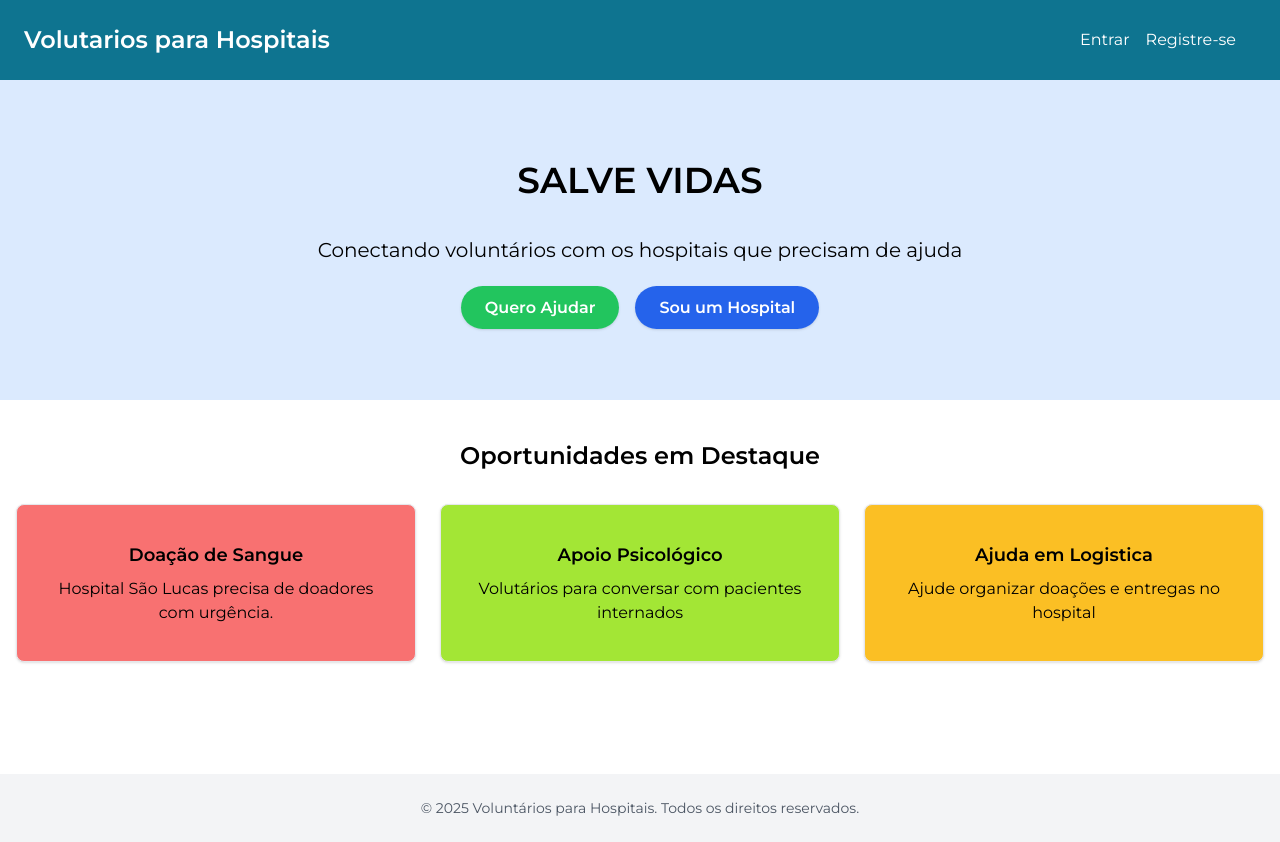
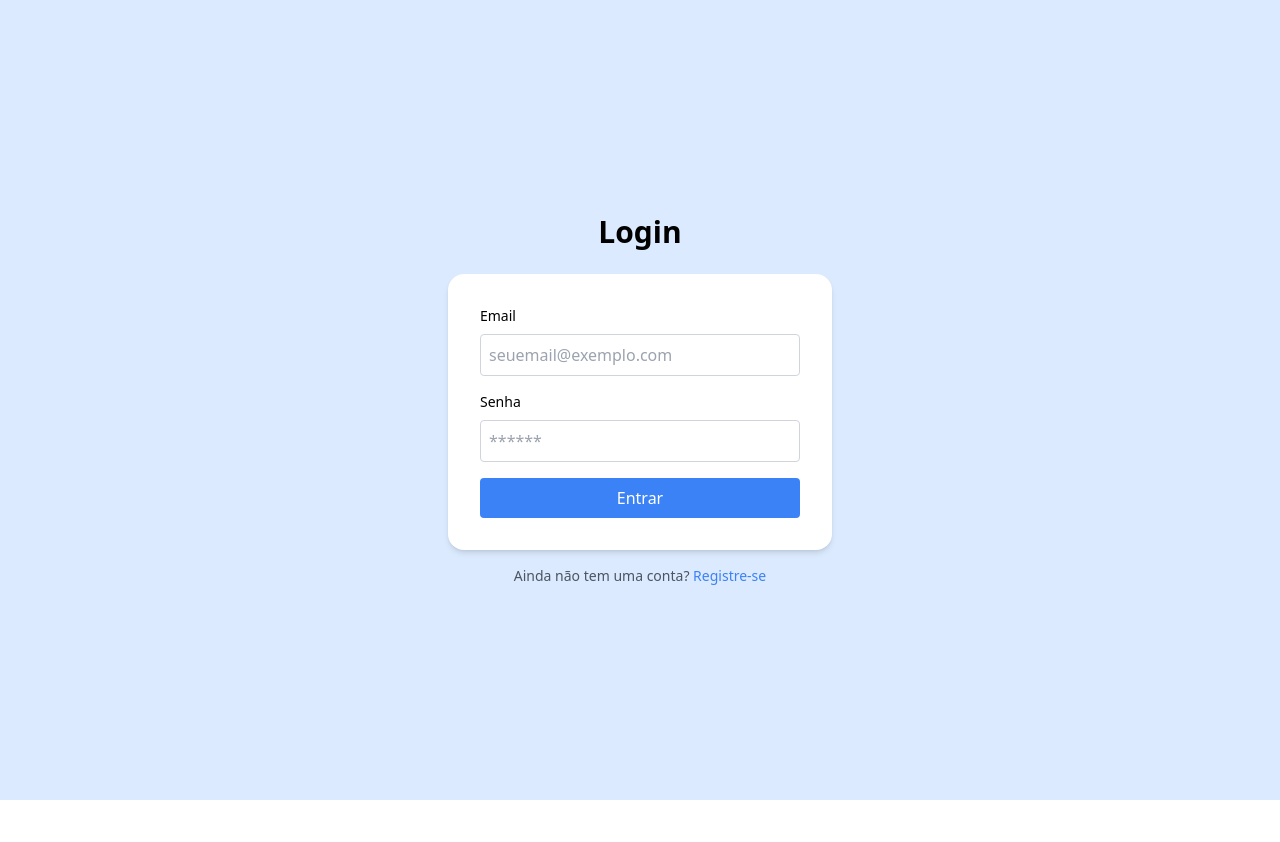
Before and after one commit to diogo-lima-flooxai/diogo-lima-flooxai-HospitalVolunteers-frontend, a React (Create React App) app: page /login in a window 1280 px wide. After the commit the page ends 800 px from the top, so only its background shows below. Built offline with nearby package versions, Linux system fonts and the light colour scheme.

Commit message:
feat: add login page and linking routes for testing

```diff
--- a/src/Components/Nav/Nav.jsx
+++ b/src/Components/Nav/Nav.jsx
@@ -4,7 +4,7 @@ import { Link } from 'react-router-dom';
 const Nav = () => {
   return (
     <div>
-      <Link to='/' className='font-medium mr-4 hover:underline'>Entrar</Link>
+      <Link to='/login' className='font-medium mr-4 hover:underline'>Entrar</Link>
       <Link to='/' className='font-medium mr-5 hover:underline'>Registre-se</Link>
     </div>
   )
--- /dev/null
+++ b/src/Pages/Login.jsx
@@ -0,0 +1,49 @@
+import React from "react";
+
+const Login = () => {
+  return (
+    <div className="flex flex-col items-center justify-center h-screen bg-blue-100">
+      <h1 className="text-3xl font-bold mb-6">Login</h1>
+      <form className="bg-white p-8 rounded-2xl shadow-md w-96">
+        <div className="mb-4">
+          <label className="block text-sm font-medium mb-2" htmlFor="email">
+            Email
+          </label>
+          <input
+            type="email"
+            id="email"
+            className="w-full p-2 border border-gray-300 focus:outline-none focus:ring-2 rounded"
+            placeholder="seuemail@exemplo.com"
+            required
+          />
+        </div>
+        <div className="mb-4">
+          <label className="block text-sm font-medium mb-2" htmlFor="password">
+            Senha
+          </label>
+          <input
+            type="password"
+            id="password"
+            className="w-full p-2 border border-gray-300 focus:outline-none focus:ring-2 rounded"
+            placeholder="******"
+            required
+          />
+        </div>
+        <button
+          type="submit"
+          className="w-full bg-blue-500 text-white p-2 rounded hover:bg-blue-600"
+        >
+          Entrar
+        </button>
+      </form>
+
+      <p className="text-sm text-center text-gray-600 mt-4">
+        Ainda não tem uma conta?{" "}
+        <a href="/register" className="text-blue-500 hover:underline">
+          Registre-se
+        </a>
+      </p>
+    </div>
+  );
+};
+export default Login;
--- a/src/index.js
+++ b/src/index.js
@@ -1,13 +1,17 @@
-import React from 'react';
-import ReactDOM from 'react-dom/client';
-import { BrowserRouter } from 'react-router-dom';
 import './index.css';
 
-import App from './App';
+import ReactDOM from 'react-dom/client';
+import { BrowserRouter, Routes, Route  } from 'react-router-dom';
+
+import Home from './Pages/Home/Home';
+import Login from './Pages/Login';
 
 const root = ReactDOM.createRoot(document.getElementById('root'));
 root.render(
-  <BrowserRouter>
-    <App />
-  </BrowserRouter>
+ <BrowserRouter>
+      <Routes>
+        <Route path="/" element={<Home/>} />
+        <Route path="/login" element={<Login />} />
+      </Routes>
+    </BrowserRouter>
 );
```
